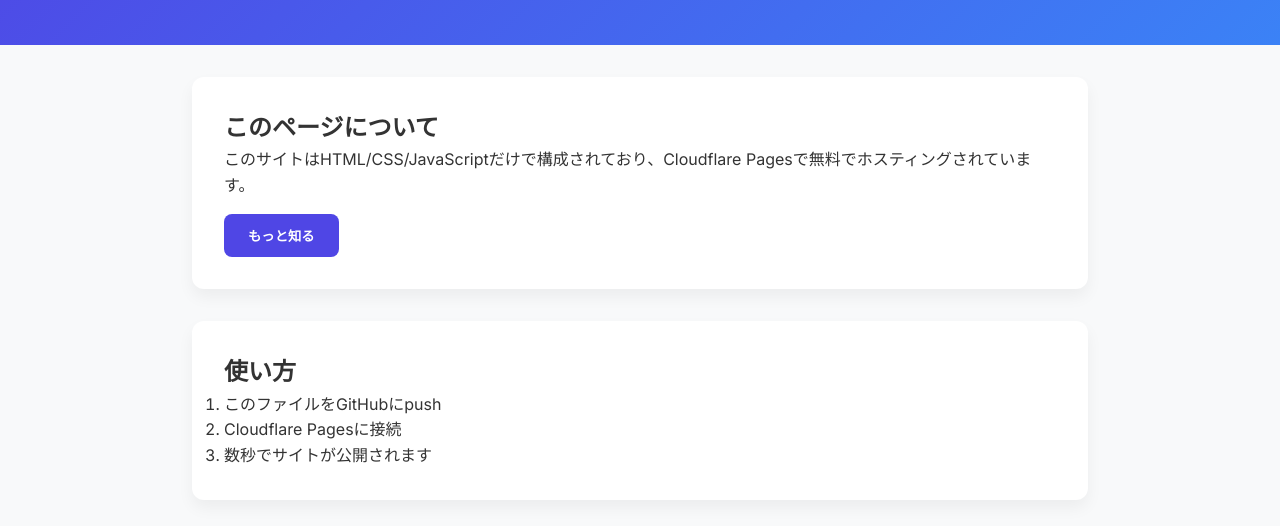
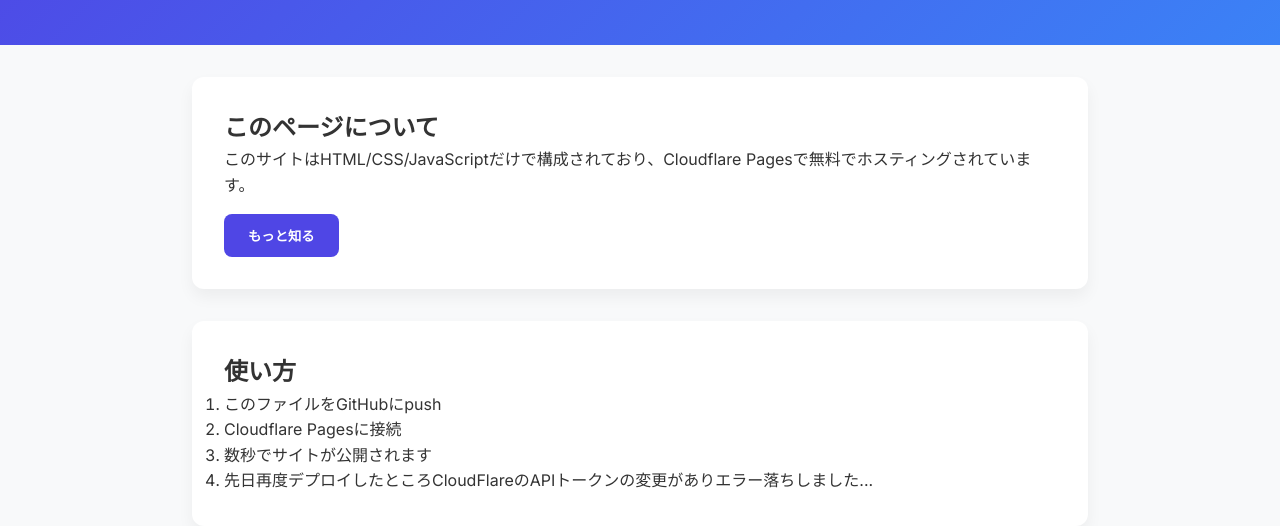
Before and after one commit to Yajirobei/test_cloudflare_page, a plain HTML site: page index.html in a window 1280 px wide. Shown: the part 146-672 px from the top of the page. Drawn offline with Linux system fonts and the light colour scheme.

Commit message:
add messages index.html

```diff
--- a/index.html
+++ b/index.html
@@ -44,6 +44,7 @@
         <li>このファイルをGitHubにpush</li>
         <li>Cloudflare Pagesに接続</li>
         <li>数秒でサイトが公開されます</li>
+        <li>先日再度デプロイしたところCloudFlareのAPIトークンの変更がありエラー落ちしました...</li>
       </ol>
     </section>
   </main>
```
